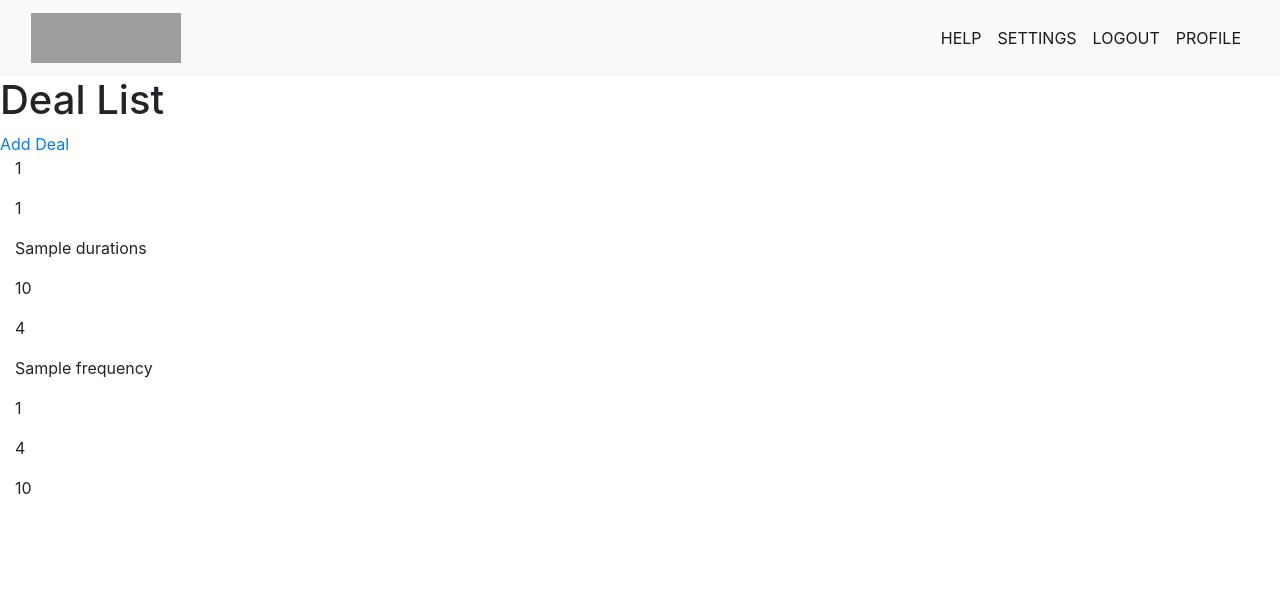
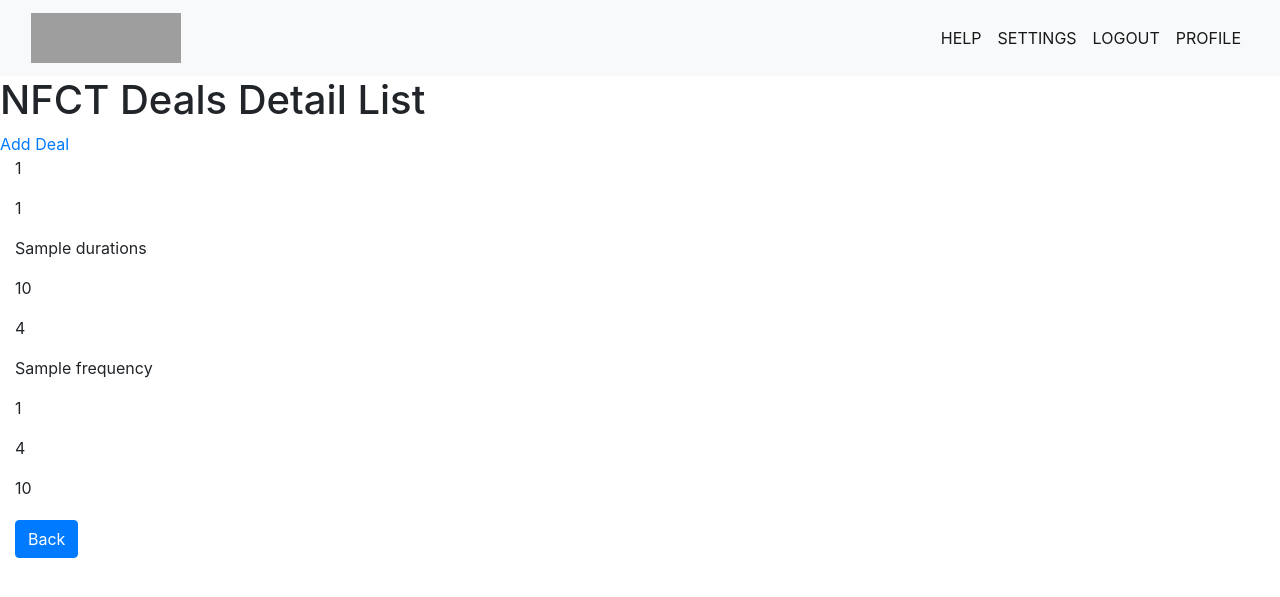
Before and after one commit to anurag-chiplunkar/iTV-CRM, a Django app: template nfct/templates/nfct/nfct_list.html in a window 1280 px wide. Shown: the top 597 px of the page. Run offline with Django 3.2, Linux system fonts and the light colour scheme; a user stored in the database is signed in; tables that the repository leaves empty hold one stand-in row (values such as "Sample post"); the template is opened without the code that fills it: most values are stand-ins (such as "Sample title", 1, 10 or a date in 2020); some libraries are stand-ins or nearby versions; grey boxes are pictures that could not be loaded.

Commit message:
updated line no. 27
added back button

```diff
--- a/nfct/templates/nfct/nfct_list.html
+++ b/nfct/templates/nfct/nfct_list.html
@@ -9,7 +9,7 @@
     <title>Deal List</title>
 </head>
 <body>
-    <h1>Deal List</h1>
+    <h1>NFCT Deals Detail List</h1>
     <a href='{% url "nfct:add_nfct" %}'>Add Deal</a>
     {% for deal in object_list %}
     <div class="container-fluid">
@@ -24,6 +24,11 @@
         <p>{{deal.nfct_total}}</p>
     </div>
     {% endfor %}
+    {% if user.is_authenticated %}
+        <div class="col-3" style="margin-top: 20px;">
+            <button name="submit" type="submit" class="btn btn-primary"><a href="{% url 'profile' %}" style="color: white; text-decoration-line: none;">Back</a></button>
+        </div>
+    {% endif %}
 {% endblock %}
 </body>
 </html>
```
